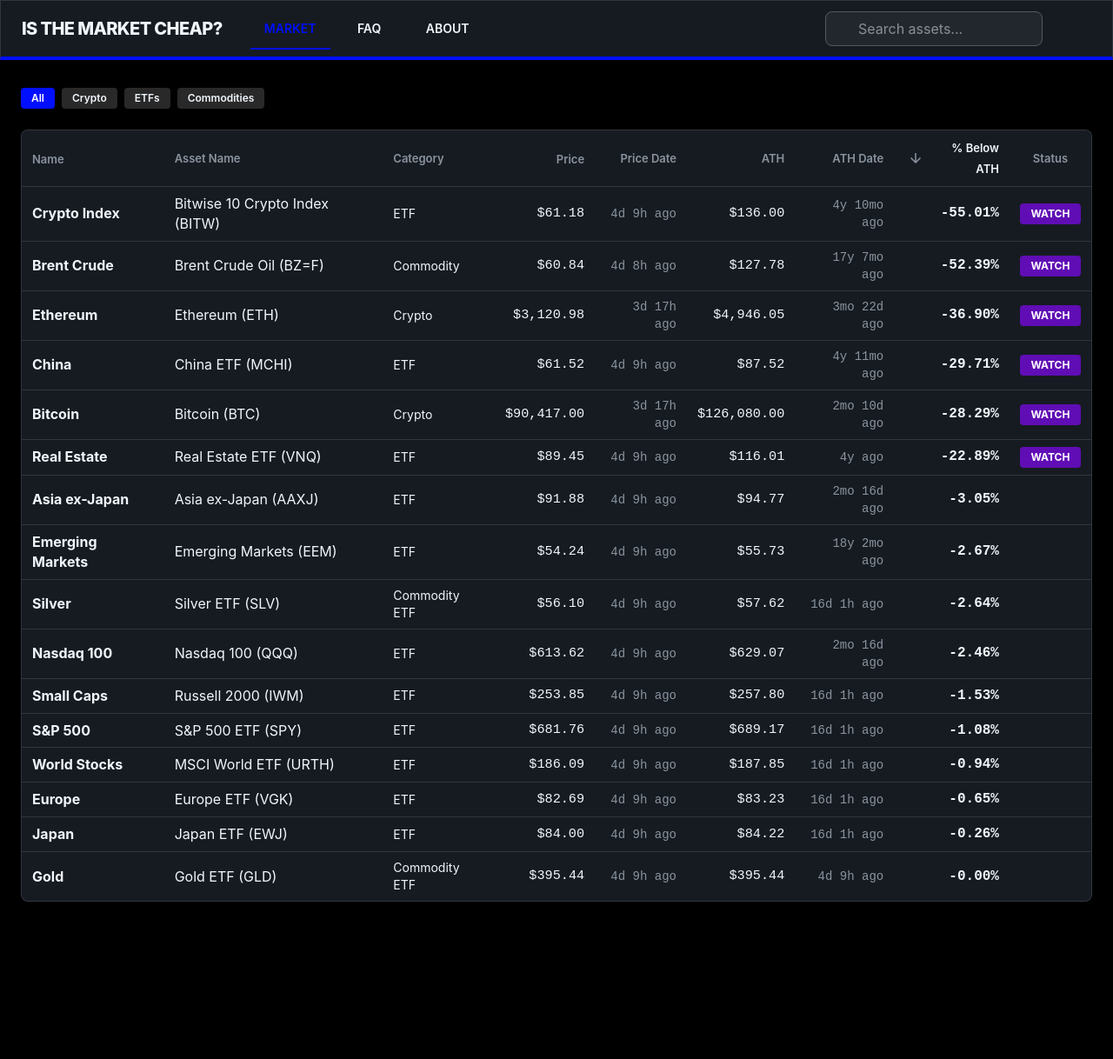
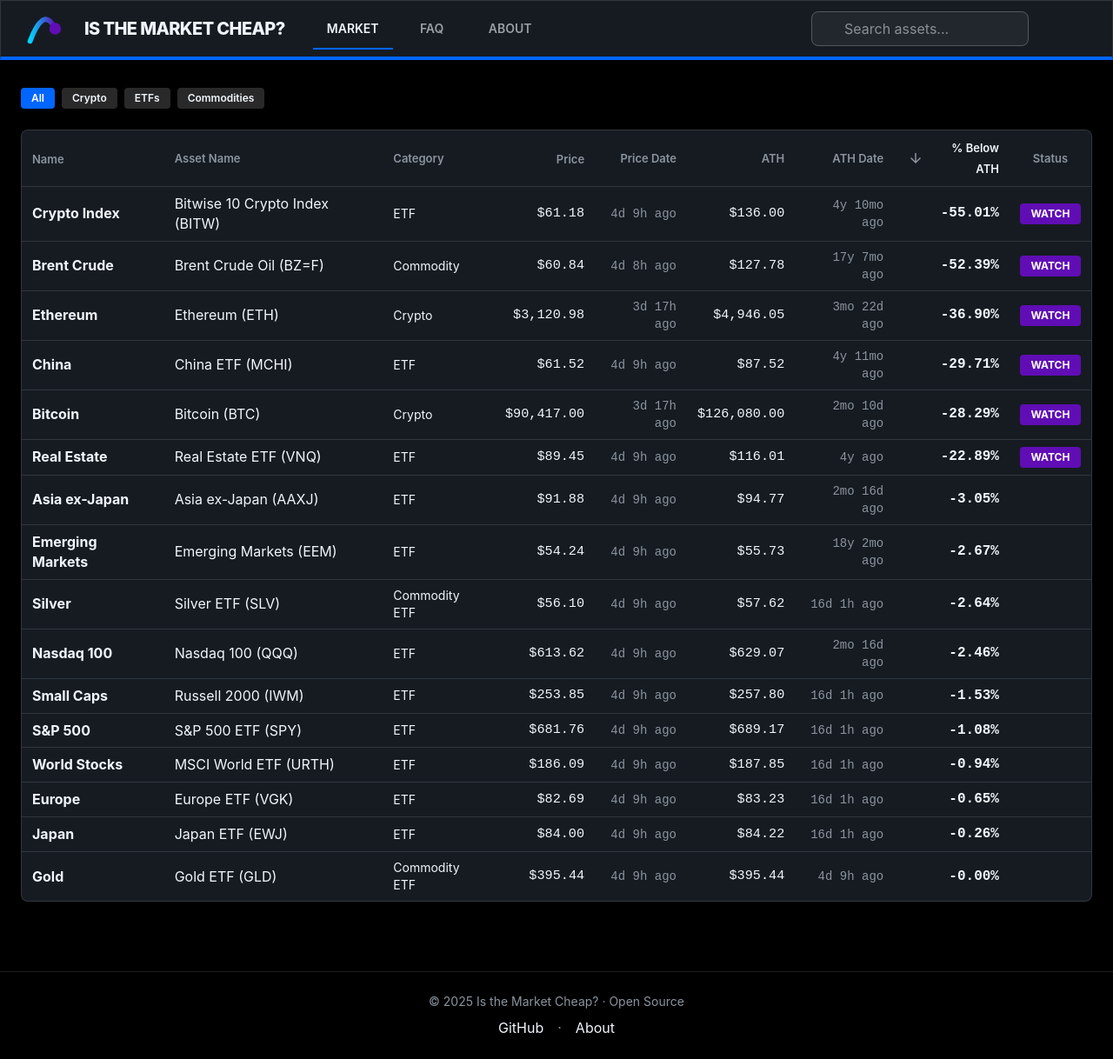
Before and after one commit to JonUXD/isthemarketcheap, a Next.js app: page / in a window 1280 px wide. Shown: the whole page at 87% size. Before the commit the page ends 1069 px from the top, so only its background shows below. Built offline with nearby package versions, Linux system fonts and the light colour scheme; no server answers; some icons are missing.

Commit message:
added logo and modified main colors

```diff
--- /dev/null
+++ b/components/Logo.js
@@ -0,0 +1,37 @@
+import React from 'react';
+
+export default function Logo({ width = 40, height = 40 }) {
+    return (
+        <svg
+            width={width}
+            height={height}
+            viewBox="0 0 100 100"
+            xmlns="http://www.w3.org/2000/svg"
+            aria-label="Is the Market Cheap logo"
+        >
+            <defs>
+                <linearGradient id="logoGradient" x1="0%" y1="0%" x2="100%" y2="0%">
+                    <stop offset="0%" style={{ stopColor: '#00D4FF', stopOpacity: 1 }} />
+                    <stop offset="100%" style={{ stopColor: '#600DB5', stopOpacity: 1 }} />
+                </linearGradient>
+            </defs>
+
+            {/* Smooth curve: rises up, then curves down */}
+            <path
+                d="M 20 80 Q 35 40, 50 30 T 80 50"
+                stroke="url(#logoGradient)"
+                strokeWidth="12"
+                fill="none"
+                strokeLinecap="round"
+            />
+
+            {/* Bigger dot at the end */}
+            <circle
+                cx="80"
+                cy="50"
+                r="14"
+                fill="#600DB5"
+            />
+        </svg>
+    );
+}
--- a/components/layout/Layout.js
+++ b/components/layout/Layout.js
@@ -19,6 +19,7 @@
 import Brightness4Icon from '@mui/icons-material/Brightness4';
 import Brightness7Icon from '@mui/icons-material/Brightness7';
 import { ColorModeContext } from '../../lib/ColorModeContext';
+import Logo from '../Logo';
 
 export default function Layout({ children, title = "Is the Market Cheap?", searchProps = null }) {
     const theme = useTheme();
@@ -36,7 +37,7 @@
             <Head>
                 <title>{title}</title>
                 <meta name="description" content="Track assets trading below ATH" />
-                <link rel="icon" href="/favicon.ico" />
+                <link rel="icon" href="/favicon.svg" type="image/svg+xml" />
             </Head>
 
             <AppBar
@@ -48,9 +49,10 @@
                     borderBottom: `4px solid ${theme.palette.primary.main}`,
                 }}
             >
-                <Toolbar sx={{ gap: 2, minHeight: 70 }}>
+                <Toolbar sx={{ gap: 4, minHeight: 70 }}>
                     {/* 1. TITLE / LOGO */}
-                    <Link href="/" passHref style={{ textDecoration: 'none', color: 'inherit' }}>
+                    <Link href="/" passHref style={{ textDecoration: 'none', color: 'inherit', display: 'flex', alignItems: 'center', gap: '24px' }}>
+                        <Logo width={48} height={48} />
                         <Typography
                             variant="h6"
                             component="div"
@@ -58,7 +60,6 @@
                                 fontWeight: 800,
                                 letterSpacing: '-0.03em',
                                 whiteSpace: 'nowrap',
-                                mr: 2,
                                 cursor: 'pointer'
                             }}
                         >
@@ -70,6 +71,7 @@
                     {/* Using Link component ensures native navigation behavior and SEO */}
                     <Tabs
                         value={currentTab}
+                        textColor='inherit'
                         indicatorColor="primary"
                         sx={{
                             flexGrow: 1,
@@ -124,6 +126,43 @@
             <Box component="main">
                 {children}
             </Box>
+
+            {/* FOOTER */}
+            <Box
+                component="footer"
+                sx={{
+                    borderTop: 1,
+                    borderColor: 'divider',
+                    py: 3,
+                    mt: 6,
+                    textAlign: 'center'
+                }}
+            >
+                <Typography variant="body2" color="text.secondary" sx={{ mb: 1 }}>
+                    © {new Date().getFullYear()} Is the Market Cheap? · Open Source
+                </Typography>
+                <Box sx={{ display: 'flex', gap: 2, justifyContent: 'center' }}>
+                    <Link
+                        href="https://github.com/jonugartemoso/test-isthemarketcheap"
+                        target="_blank"
+                        rel="noopener"
+                        color="text.secondary"
+                        underline="hover"
+                        sx={{ fontSize: '0.875rem' }}
+                    >
+                        GitHub
+                    </Link>
+                    <Typography color="text.secondary">·</Typography>
+                    <Link
+                        href="/about"
+                        color="text.secondary"
+                        underline="hover"
+                        sx={{ fontSize: '0.875rem' }}
+                    >
+                        About
+                    </Link>
+                </Box>
+            </Box>
         </>
     );
 }
```
Also changed, not shown: lib/theme.js, public/favicon.svg (added), public/logo.svg (added).
